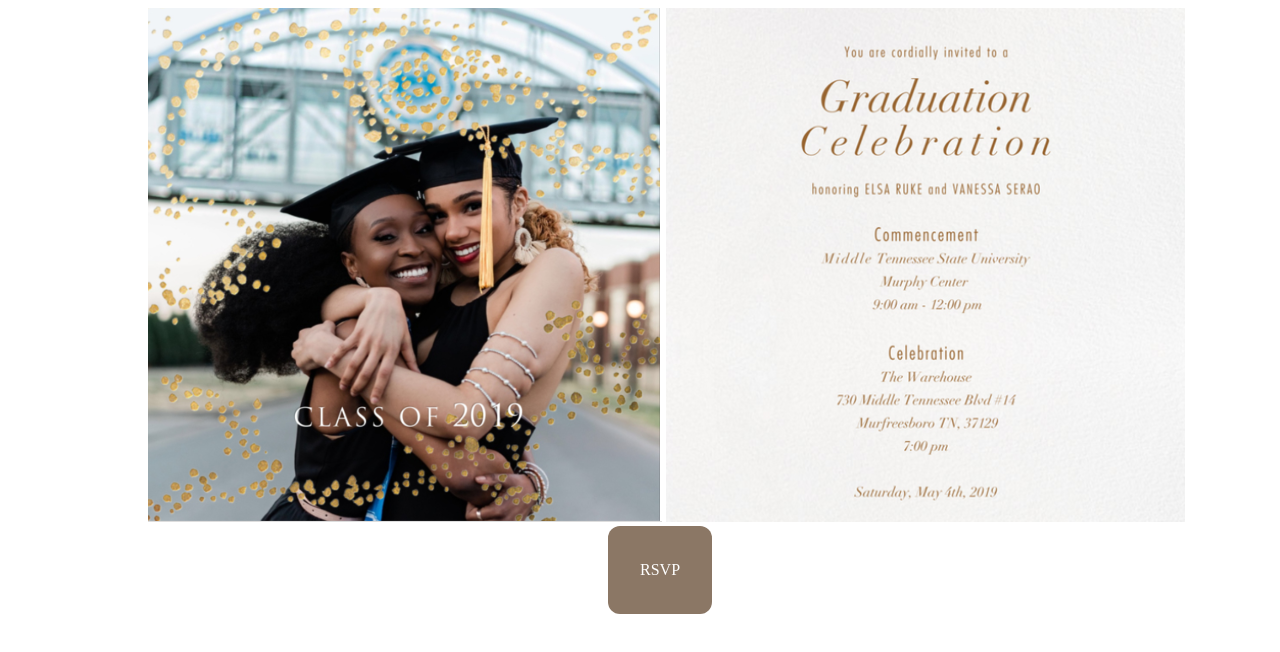
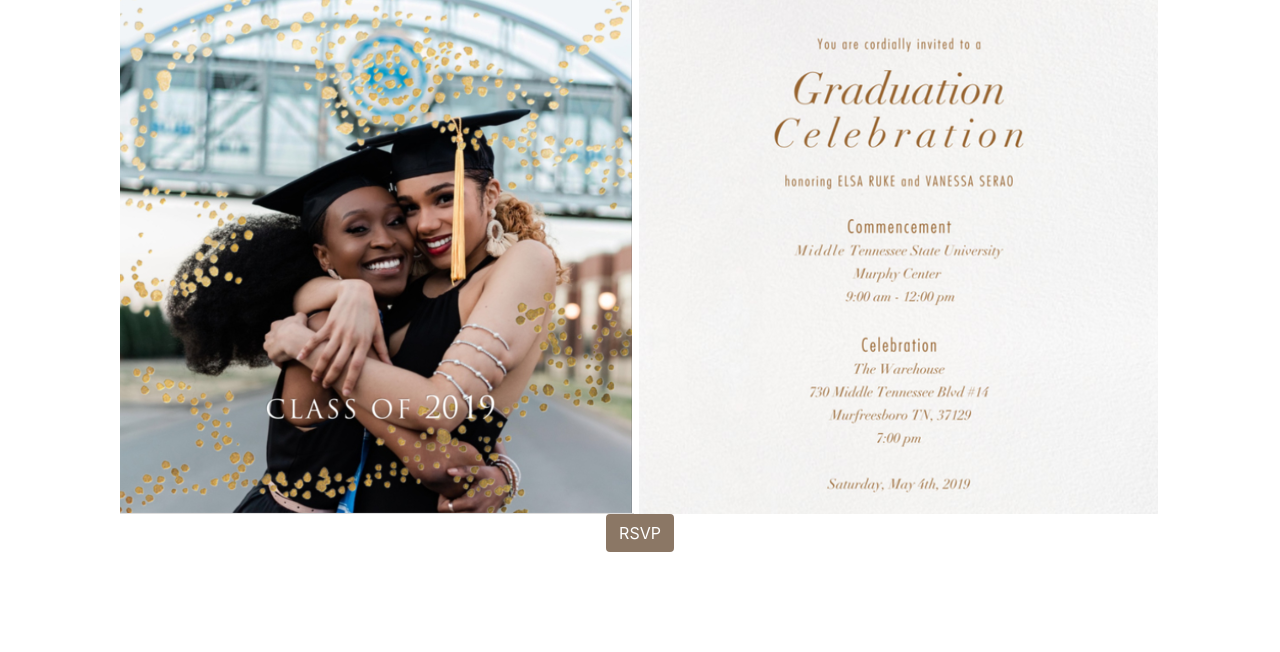
Before and after one commit to GraduationInvitation/Invitation, a plain HTML site: page index.html in a window 1280 px wide. Drawn offline with nearby package versions, Linux system fonts and the light colour scheme.

Commit message:
"changes"

```diff
--- /dev/null
+++ b/index.css
@@ -0,0 +1,10 @@
+a.my-btn {
+   background-color: rgb(139,119,101);
+   color: white;
+
+
+}
+a.my-btn:hover
+{
+    background-color: rgb(205,175,149);
+}
--- a/index.html
+++ b/index.html
@@ -2,62 +2,22 @@
 <!doctype HTML>
 <html>
  <meta name="viewport" content="width=device-width, initial-scale=1">
-    <style>
-    .invitation {
-        display: block;
-        margin-left: 140px;
-        margin-right: auto;
-
-    }
-   a.button {
-   background-color: rgb(139,119,101);
-   -webkit-appearance: button;
-   -moz-appearance: button;
-   appearance: button;
-
-    line-height: 4em;
-    color: white;
-    padding: 12px 32px;
-    text-align: center;
-    text-decoration: none;
-     margin-left: 600px;
-     margin-right: auto;
-    font-size: 16px;
-    border-radius: 12px;
-
-}
-    a.button:hover {
-        background-color: rgb(205,175,149);
-       }
-
-    @media (max-width: 600px)
-{
-    img {
-        margin: auto;
-        width: 65%;
-        height: 50%;
-    }
-
-    a.button {
-     margin: auto;
-        border-radius: 12px;
-    }
-
-
-}
-
-
-  </style>
-  <head>
-    <div class="invitation">
-        <img src="images/invit1.PNG" alt="graduation-picture">
-        <img src="images/invit2.PNG" alt="graduation-text" width="521" height="514">
-    </div>
+ <link rel="stylesheet" href="https://maxcdn.bootstrapcdn.com/bootstrap/4.0.0/css/bootstrap.min.css" integrity="sha384-Gn5384xqQ1aoWXA+058RXPxPg6fy4IWvTNh0E263XmFcJlSAwiGgFAW/dAiS6JXm" crossorigin="anonymous">
+ <link rel="stylesheet" type="text/css" media="screen" href="index.css" />
+    <head>
+        <div class="text-center">
+            <img src="images/invit1.PNG" alt="graduation-picture">
+            <img src="images/invit2.PNG" alt="graduation-text" width="521" height="514">
+        </div>
 
     </head>
 
     <body>
-         <a href="http://google.com" class="button">RSVP</a>
+        <div class="text-center">
+            <a class="btn my-btn" href="#" role="button">RSVP</a>
+        </div>
+
+
     </body>
 
 
```
